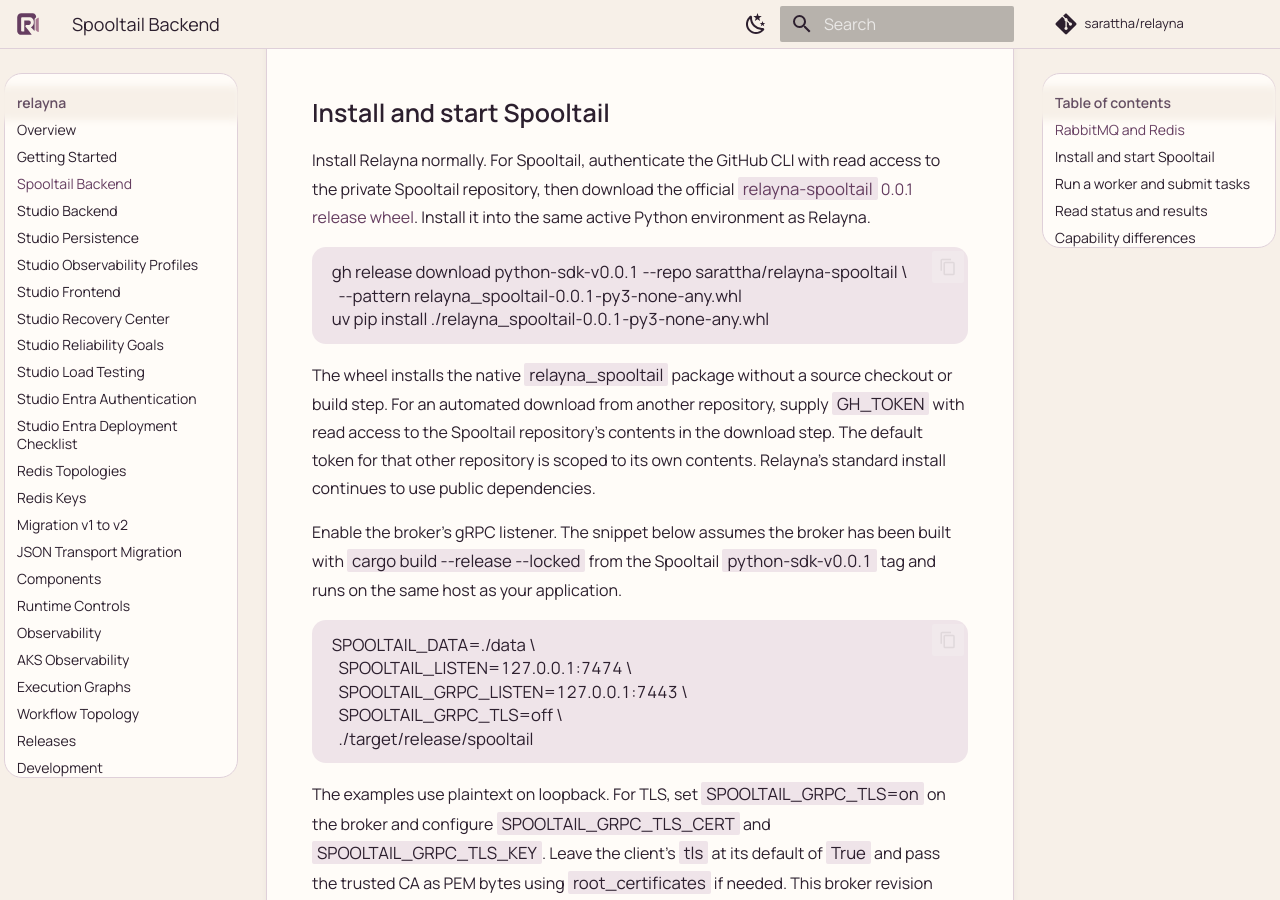
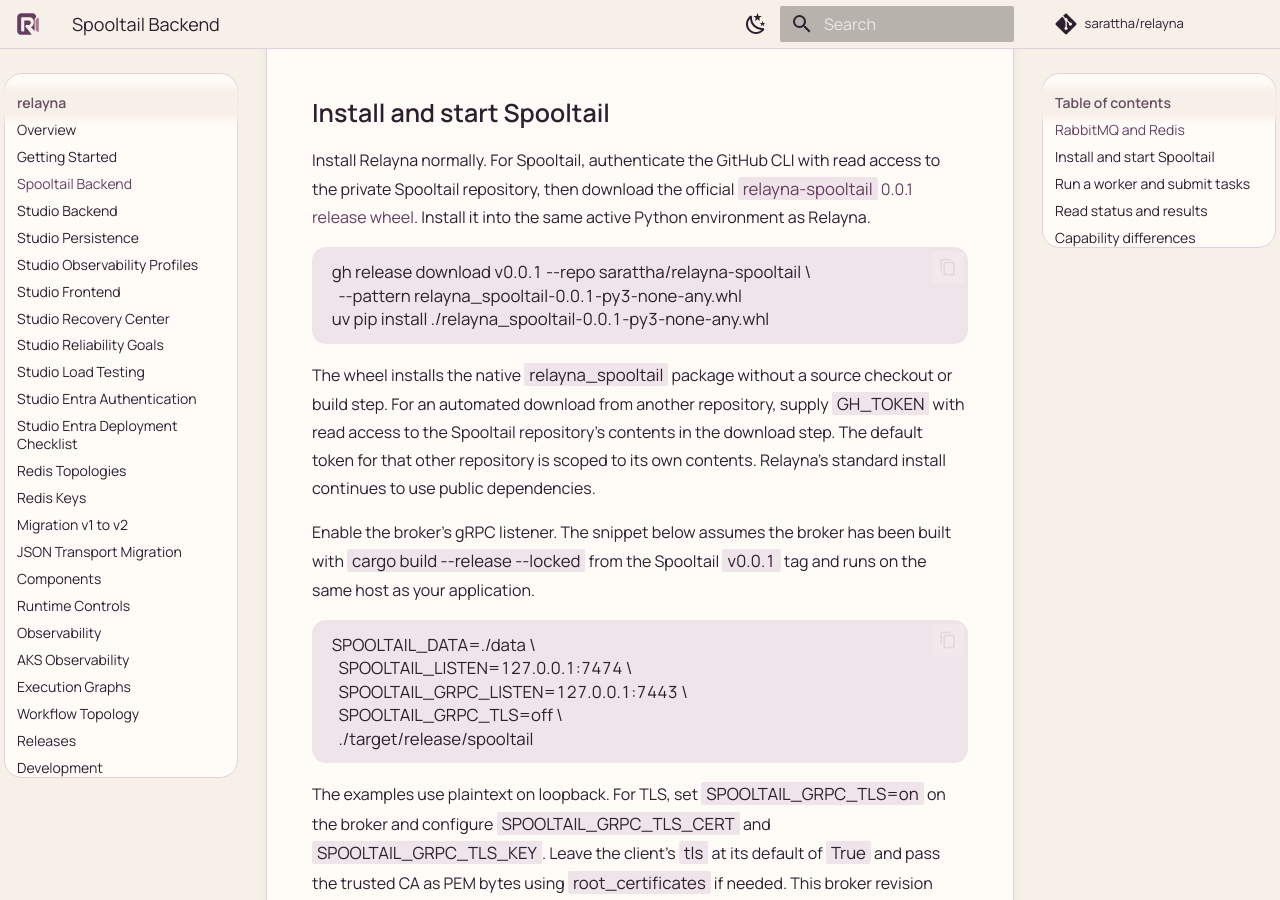
Before and after one commit to sarattha/relayna, an MkDocs documentation site: the page built from docs/spooltail.md, in a window 1280 px wide and 900 px high, scrolled down 461 px. Built offline with MkDocs 1.6.1 and Material for MkDocs 9.7.7, drawn with Linux system fonts in a browser that asks for light colours; comment, search, counter and statistics services are not loaded.

Commit message:
Use the canonical Spooltail SemVer release tag

````diff
--- a/docs/spooltail.md
+++ b/docs/spooltail.md
@@ -8,17 +8,17 @@ Use `RelaynaRabbitClient` to publish and `TaskConsumer(rabbitmq=..., handler=...
 
 ## Install and start Spooltail
 
-Install Relayna normally. For Spooltail, authenticate the GitHub CLI with read access to the private Spooltail repository, then download the official [`relayna-spooltail` 0.0.1 release wheel](https://github.com/sarattha/relayna-spooltail/releases/tag/python-sdk-v0.0.1). Install it into the same active Python environment as Relayna.
+Install Relayna normally. For Spooltail, authenticate the GitHub CLI with read access to the private Spooltail repository, then download the official [`relayna-spooltail` 0.0.1 release wheel](https://github.com/sarattha/relayna-spooltail/releases/tag/v0.0.1). Install it into the same active Python environment as Relayna.
 
 ```bash
-gh release download python-sdk-v0.0.1 --repo sarattha/relayna-spooltail \
+gh release download v0.0.1 --repo sarattha/relayna-spooltail \
   --pattern relayna_spooltail-0.0.1-py3-none-any.whl
 uv pip install ./relayna_spooltail-0.0.1-py3-none-any.whl
 ```
 
 The wheel installs the native `relayna_spooltail` package without a source checkout or build step. For an automated download from another repository, supply `GH_TOKEN` with read access to the Spooltail repository's contents in the download step. The default token for that other repository is scoped to its own contents. Relayna's standard install continues to use public dependencies.
 
-Enable the broker's gRPC listener. The snippet below assumes the broker has been built with `cargo build --release --locked` from the Spooltail `python-sdk-v0.0.1` tag and runs on the same host as your application.
+Enable the broker's gRPC listener. The snippet below assumes the broker has been built with `cargo build --release --locked` from the Spooltail `v0.0.1` tag and runs on the same host as your application.
 
 ```bash
 SPOOLTAIL_DATA=./data \
````
Also changed, not shown: plans/optional-spooltail-backend.md (+1 -1 lines), 1 other file.
